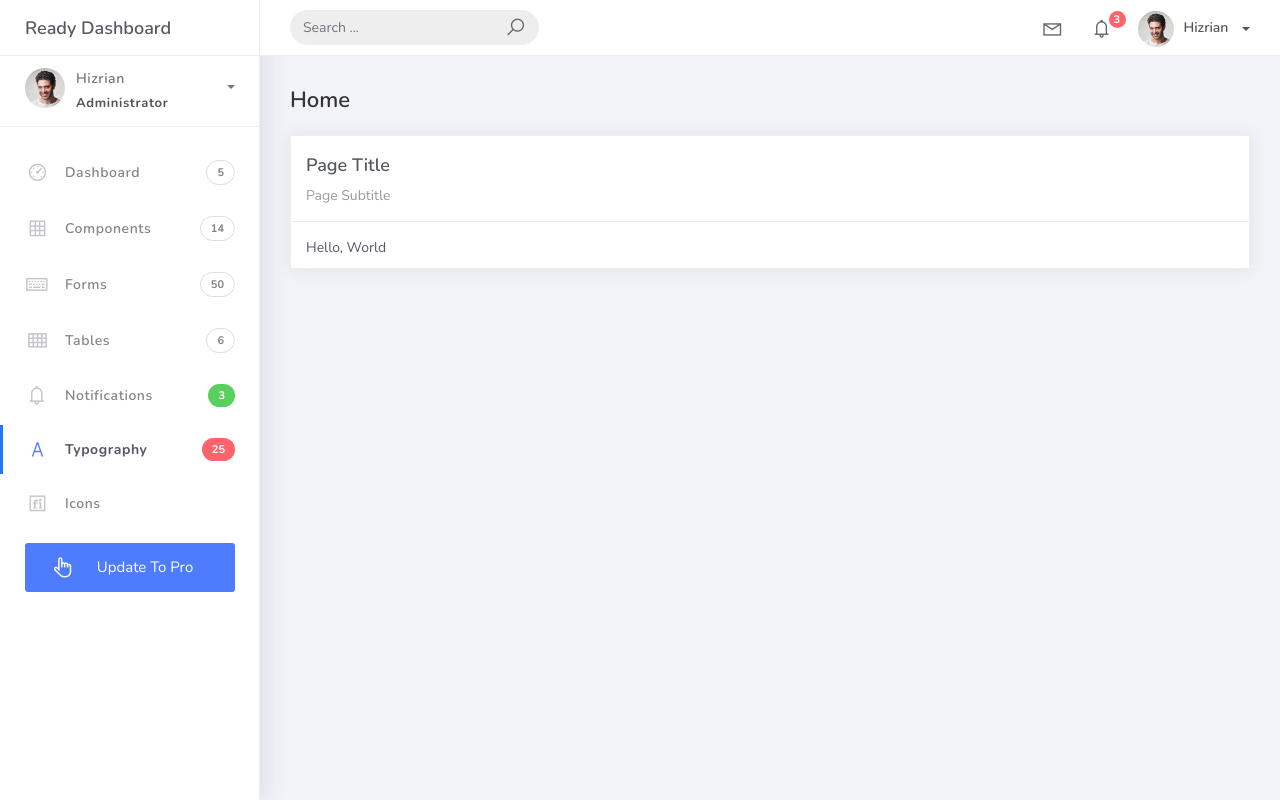
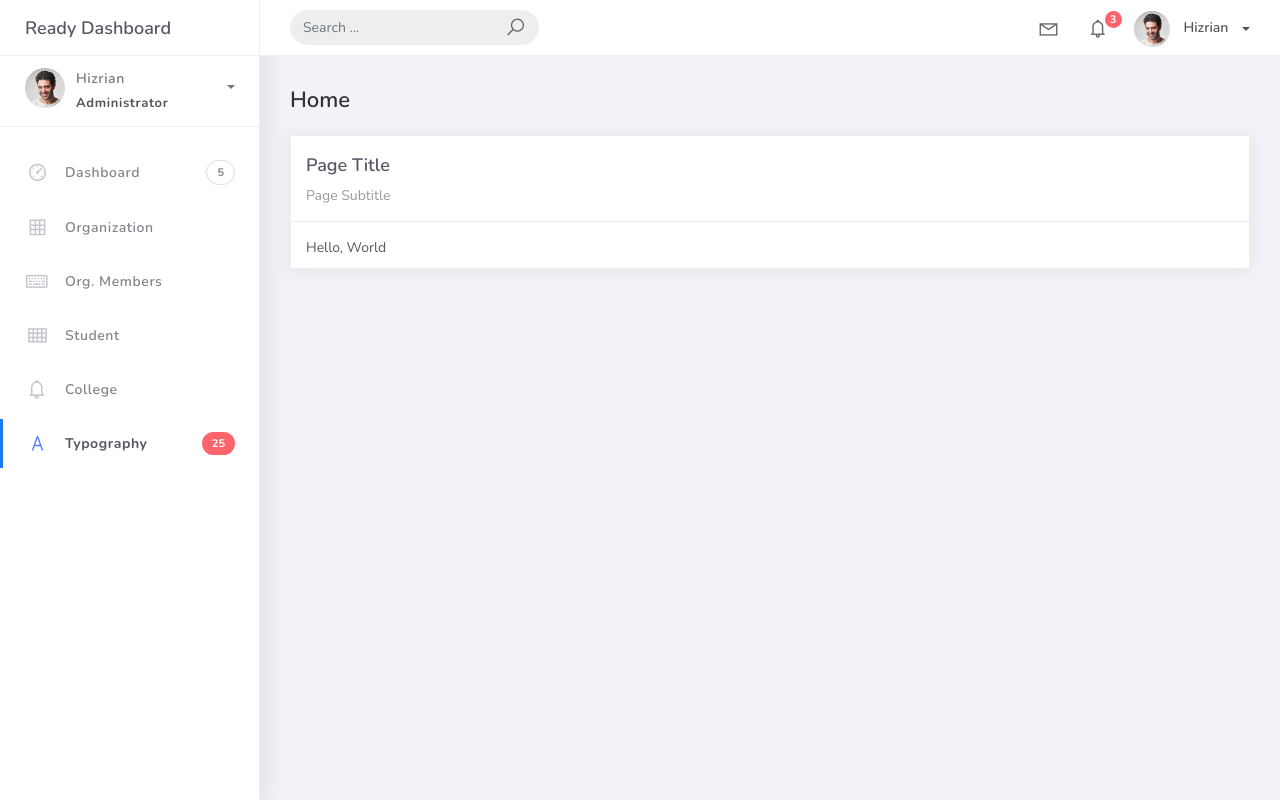
Before and after one commit to Laxusimfinite11/PSUSphere1, a Django app: page / in a window 1280 px wide. Run offline with Django 5.2, Linux system fonts and the light colour scheme; some libraries are stand-ins or nearby versions.

Commit message:
modify templates

```diff
--- a/projecsite/templates/base.html
+++ b/projecsite/templates/base.html
@@ -105,11 +105,14 @@
 							</ul>
 						</li>
 						<li class="nav-item dropdown">
-							<a class="dropdown-toggle profile-pic" data-toggle="dropdown" href="#" aria-expanded="false"> <img src="assets/img/profile.jpg" alt="user-img" width="36" class="img-circle"><span >Hizrian</span></span> </a>
+							<a class="dropdown-toggle profile-pic" data-toggle="dropdown" href="#" aria-expanded="false">
+                                <img src="{% static 'img/profile.jpg' %}" alt="user-img" width="36" class="img-circle">
+                                <span >Hizrian</span></span>
+                            </a>
 							<ul class="dropdown-menu dropdown-user">
 								<li>
 									<div class="user-box">
-										<div class="u-img"><img src="assets/img/profile.jpg" alt="user"></div>
+										<div class="u-img"><img src="{% static 'img/profile.jpg' %}" alt="user"></div>
 										<div class="u-text">
 											<h4>Hizrian</h4>
 											<p class="text-muted">hello@themekita.com</p><a href="profile.html" class="btn btn-rounded btn-danger btn-sm">View Profile</a></div>
@@ -134,7 +137,7 @@
 				<div class="scrollbar-inner sidebar-wrapper">
 					<div class="user">
 						<div class="photo">
-							<img src="assets/img/profile.jpg">
+							<img src="{% static 'img/profile.jpg' %}">
 						</div>
 						<div class="info">
 							<a class="" data-toggle="collapse" href="#collapseExample" aria-expanded="true">
@@ -178,29 +181,25 @@
 						<li class="nav-item">
 							<a href="components.html">
 								<i class="la la-table"></i>
-								<p>Components</p>
-								<span class="badge badge-count">14</span>
+								<p>Organization</p>
 							</a>
 						</li>
 						<li class="nav-item">
 							<a href="forms.html">
 								<i class="la la-keyboard-o"></i>
-								<p>Forms</p>
-								<span class="badge badge-count">50</span>
+								<p>Org. Members</p>
 							</a>
 						</li>
 						<li class="nav-item">
 							<a href="tables.html">
 								<i class="la la-th"></i>
-								<p>Tables</p>
-								<span class="badge badge-count">6</span>
+								<p>Student</p>
 							</a>
 						</li>
 						<li class="nav-item">
 							<a href="notifications.html">
 								<i class="la la-bell"></i>
-								<p>Notifications</p>
-								<span class="badge badge-success">3</span>
+								<p>College</p>
 							</a>
 						</li>
 						<li class="nav-item active">
@@ -209,18 +208,6 @@
 								<p>Typography</p>
 								<span class="badge badge-danger">25</span>
 							</a>
-						</li>
-						<li class="nav-item">
-							<a href="icons.html">
-								<i class="la la-fonticons"></i>
-								<p>Icons</p>
-							</a>
-						</li>
-						<li class="nav-item update-pro">
-							<button  data-toggle="modal" data-target="#modalUpdate">
-								<i class="la la-hand-pointer-o"></i>
-								<p>Update To Pro</p>
-							</button>
 						</li>
 					</ul>
 				</div>
```
